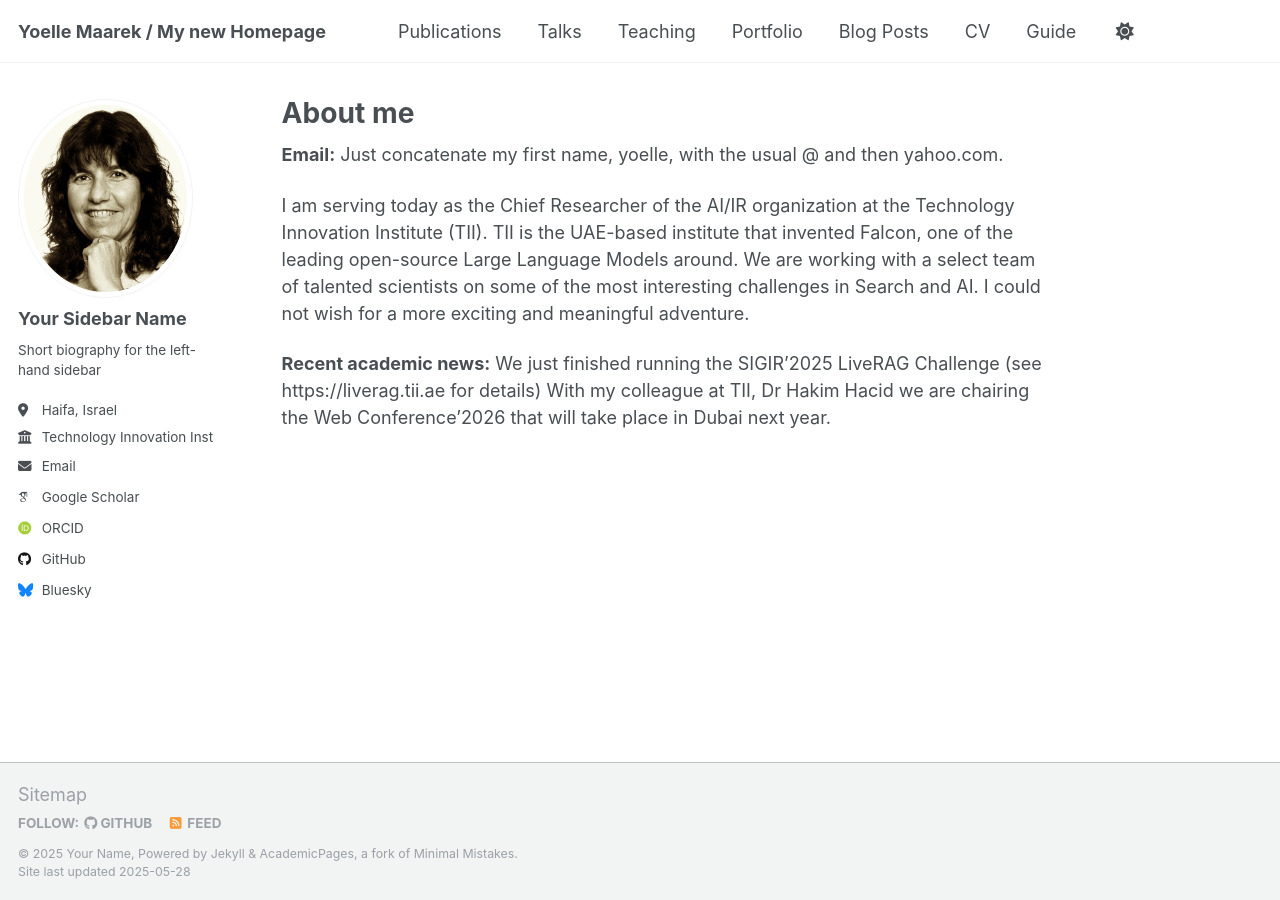
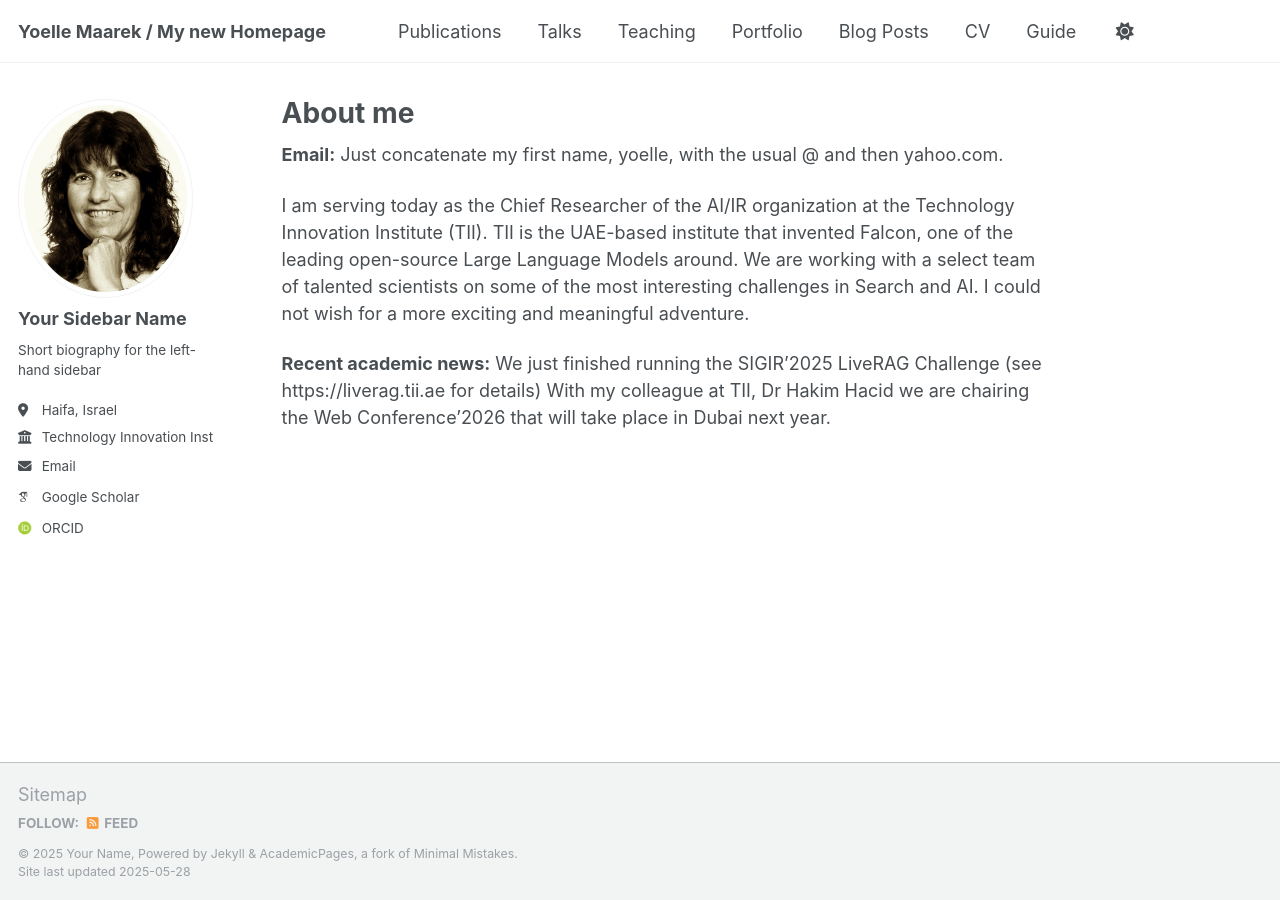
Before and after one commit to yoellemaarek/homepage, a Jekyll site: the page built from _pages/about.md, in a window 1280 px wide. Built offline with Jekyll 4.4.1, drawn with Linux system fonts in a browser that asks for light colours; some web fonts are replaced.

Commit message:
Update _config.yml

```diff
--- a/_config.yml
+++ b/_config.yml
@@ -36,7 +36,7 @@
   arxiv            : # URL - Update with the correct link to your profile
   googlescholar    : "https://scholar.google.com/citations?hl=en&user=foccT34AAAAJ&view_op=list_works&sortby=pubdate"
 #  impactstory      : # URL
-  orcid            : "http://orcid.org/yourorcidurl"
+  orcid            : "https://orcid.org/0000-0003-3160-7115"
  # semantic         : # URL
  # pubmed           : "https://www.ncbi.nlm.nih.gov/pubmed/?term=john+snow"
  # researchgate     : # URL
@@ -46,13 +46,13 @@
  # bitbucket        : # Username - Update with your username on the site
  # codepen          : # Username
  # dribbble         : # Username
-  github           : "academicpages"
-  kaggle           : # Username
-  stackoverflow    : # User number or user number and name (i.e., use "1" or "1/jeff-atwood")
+ # github           : "academicpages"
+#  kaggle           : # Username
+#  stackoverflow    : # User number or user number and name (i.e., use "1" or "1/jeff-atwood")
 
   # Social media
-  bluesky          : "bsky.app" # Replace this with you Bluesky username
-  facebook         : # Username
+ # bluesky          : "bsky.app" # Replace this with you Bluesky username
+ # facebook         : # Username
   flickr           : # Username
   foursquare       : # Username
   goodreads        : # Username
```
